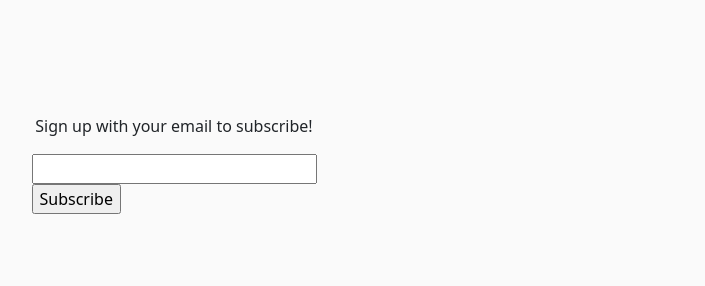
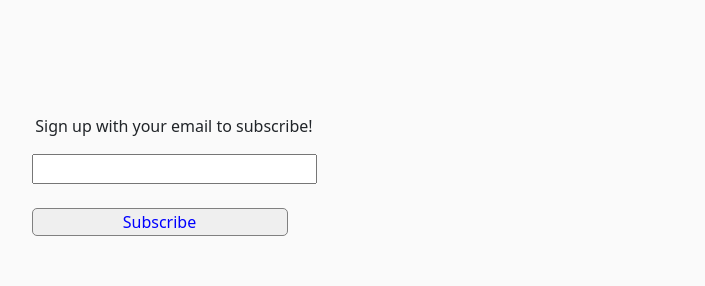
Before and after one commit to federerkristijan/dasahink, a React (Create React App) app: page / in a window 1280 px wide. Shown: the part 766-1052 px from the top of the page, without its empty margins (178-883 px from the left). Built offline with nearby package versions, Linux system fonts and the light colour scheme; no server answers.

Commit message:
contact.css done - responsive

```diff
--- a/src/App.css
+++ b/src/App.css
@@ -75,7 +75,8 @@ li {
 .film,
 .blog,
 .domination,
-.news {
+.news,
+.contact {
   padding: 1rem 3rem 1rem 3rem;
 }
 
@@ -164,9 +165,13 @@ li {
   gap: 1rem;
 }
 
-.buttonClassName {
-  margin-top: 2rem!important;
-  min-width: 20vw!important;
+.subscribeButton {
+  margin-top: 1.5rem;
+  min-width: 20vw;
+  border-radius: 5px;
+  color: blue;
+  border: 1px solid grey;
+  box-shadow: 1px ;
 }
 
 /* Home - Insta */
@@ -304,6 +309,11 @@ iframe {
   transform: scale(0.7);
 }
 
+/* contact */
+.form-group {
+  margin: 1rem 0 1rem 0;
+}
+
 @media screen and (max-width: 720px) {
   /* wrappers */
   .App,
--- a/src/components/Subscribe.jsx
+++ b/src/components/Subscribe.jsx
@@ -1,16 +1,4 @@
 import React from "react";
-
-import MailchimpSubscribe from "react-mailchimp-subscribe";
-
-// credits to https://github.com/revolunet/react-mailchimp-subscribe
-
-// const SubscribeForm = () => {
-//   return (
-//     <div className="sub-form">
-//       <MailchimpSubscribe url={process.env.REACT_APP_MAILCHIMP_URL} className="mailchimp" style={{ display: "flex", minWidth: "20vw"}}/>
-//     </div>
-//   )
-// }
 
 const SubscribeForm = () => {
   return (
@@ -26,15 +14,6 @@ const SubscribeForm = () => {
           <input type="hidden" name="id" value="39f79eca81" />
 
           {/* email */}
-          {/* <input
-            type="email"
-            name="33adc5afe6f7f43ff37d3ad0b"
-            tabIndex="-1"
-            placeholder="youremail@gmail.com"
-            id="39f79eca81"
-          /> */}
-
-          {/* merge */}
           <input
             type="email"
             name="email"
@@ -45,16 +24,17 @@ const SubscribeForm = () => {
             data-kwimpalaid="1666363758386-0"
             data-form-type="email"
           ></input>
-        </form>
+
           <div className="submit_container clear">
             <input
               type="submit"
-            className="formEmailButton"
+              className="subscribeButton"
               name="submit"
               value="Subscribe"
               data-form-type="action,subscribe"
             />
           </div>
+        </form>
       </div>
     </>
   );
--- a/src/views/Contact.jsx
+++ b/src/views/Contact.jsx
@@ -27,12 +27,11 @@ const Contact = () => {
   return (
     <div className="contact">
       <div className="contact-title">
-        <h1>Want to work with me?</h1>
+        <h1>Contact me</h1>
       </div>
       <div className="form">
         <form ref={form} onSubmit={sendEmail}>
           <div className="form-group">
-            <label for="name">Your name</label>
             <input
               type="text"
               className="form-control"
@@ -42,7 +41,6 @@ const Contact = () => {
             />
           </div>
           <div className="form-group">
-            <label for="email">Your email</label>
             <input
               type="email"
               className="form-control"
@@ -52,13 +50,12 @@ const Contact = () => {
             />
           </div>
           <div className="form-group">
-            <label for="message">Your message</label>
             <textarea
               className="form-control"
               id="exampleFormControlTextarea1"
               rows="3"
               name="message"
-              placeholder="Your message to me"
+              placeholder="Your message"
             ></textarea>
           </div>
           <div className="button">
```
Lines whose indentation alone changed are shown as unchanged.
